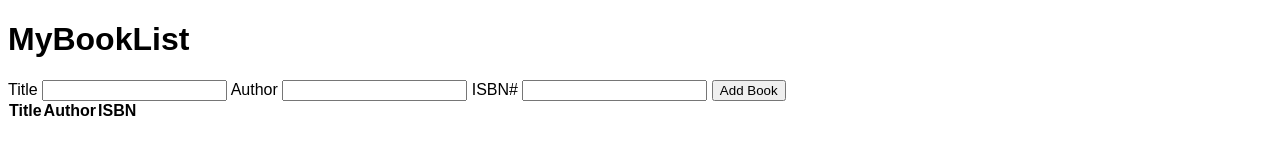
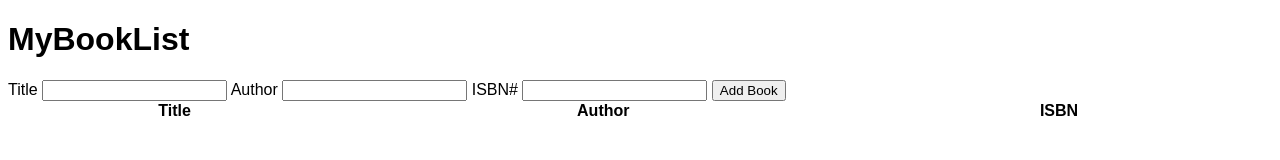
Before and after one commit to acciojob/book-list-sameer98176, a website: page main.html in a window 1280 px wide. Drawn offline with Linux system fonts and the light colour scheme.

Commit message:
created a submission

```diff
--- a/styles.css
+++ b/styles.css
@@ -17,6 +17,5 @@ td{
 .table-striped{
     width:100%;
     border-collapse: collapse;
-    min-height: 50px; /* 👈 IMPORTANT FIX */
-    display: block;   /* 👈 makes height apply properly */
+
 }
```
